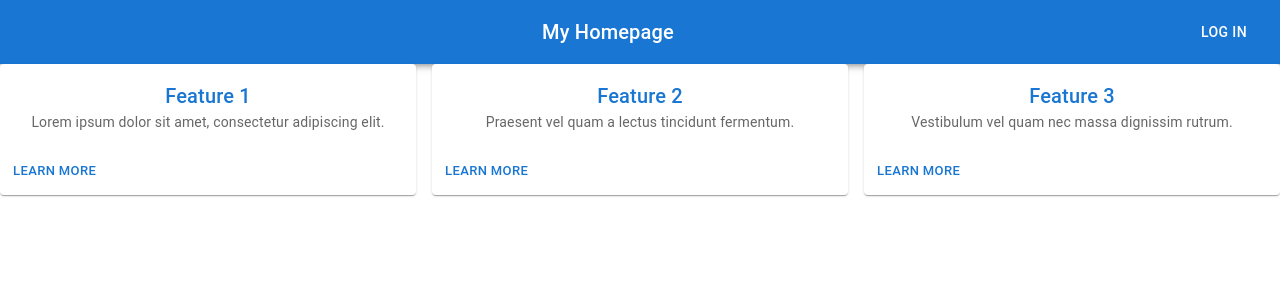
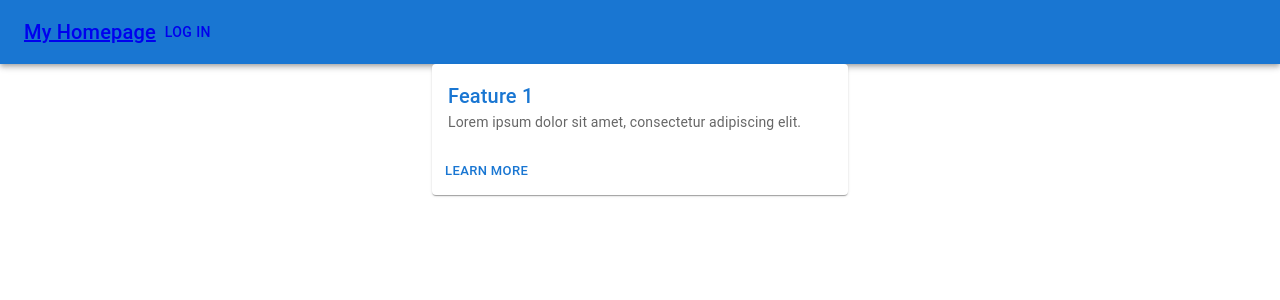
Before and after one commit to crrojasmazo/WebDevProject, a React (Create React App) app: page /login in a window 1280 px wide. Shown: the top 300 px of the page. Built offline with nearby package versions, Linux system fonts and the light colour scheme.

Commit message:
Add router system, only public routes

```diff
--- a/package.json
+++ b/package.json
@@ -12,6 +12,7 @@
     "@testing-library/user-event": "13.5.0",
     "react": "18.2.0",
     "react-dom": "18.2.0",
+    "react-router-dom": "6.16.0",
     "react-scripts": "5.0.1",
     "web-vitals": "2.1.4"
   },
--- a/src/App.js
+++ b/src/App.js
@@ -1,12 +1,15 @@
+import { Routes, Route } from 'react-router-dom';
 import './App.css';
-import Homepage from './Pages/Homepage';
+import Homepage from './Pages/HomePage';
+import LogInPage from './Pages/LogInPage';
 
 
 function App() {
   return (
-    <div className="App">
-       <Homepage />
-    </div>
+    <Routes>
+      <Route path="/" element={<Homepage />} />
+      <Route path="/login" element={<LogInPage />} />
+    </Routes>
   );
 }
 
--- a/src/Layouts/Header.js
+++ b/src/Layouts/Header.js
@@ -1,14 +1,19 @@
 import React from 'react';
 import { AppBar, Toolbar, Typography, Button } from '@mui/material';
+import { Link } from 'react-router-dom';
 
 function Header() {
     return (
       <AppBar position="static">
         <Toolbar>
+          <Link to="/">
           <Typography variant="h6" style={{ flexGrow: 1 }}>
             My Homepage
           </Typography>
+          </Link>
+          <Link to="/login">
           <Button color="inherit">Log In</Button>
+          </Link>
         </Toolbar>
       </AppBar>
     );
--- /dev/null
+++ b/src/Pages/LogInPage.js
@@ -0,0 +1,22 @@
+import React from 'react';
+import { Grid } from '@mui/material';
+import Header from '../Layouts/Header';
+import FeatureCard from '../Components/FeatureCard';
+
+function LoginPage() {
+  return (
+    <div>
+      <Header />
+      <Grid container spacing={2} justifyContent="center">
+        <Grid item xs={12} sm={6} md={4}>
+          <FeatureCard
+            title="Feature 1"
+            description="Lorem ipsum dolor sit amet, consectetur adipiscing elit."
+          />
+        </Grid>
+      </Grid>
+    </div>
+  );
+}
+
+export default LoginPage;
--- a/src/index.js
+++ b/src/index.js
@@ -2,10 +2,15 @@ import React from 'react';
 import ReactDOM from 'react-dom/client';
 import './index.css';
 import App from './App';
+import { StrictMode } from "react";
+import { createRoot } from "react-dom/client";
+import { BrowserRouter } from "react-router-dom";
 
 const root = ReactDOM.createRoot(document.getElementById('root'));
 root.render(
-  <React.StrictMode>
-    <App />
-  </React.StrictMode>
+  <StrictMode>
+    <BrowserRouter>
+      <App />
+    </BrowserRouter>
+  </StrictMode>
 );
```
Also changed, not shown: 1 other file (tests, documents, lock files or other folders).
